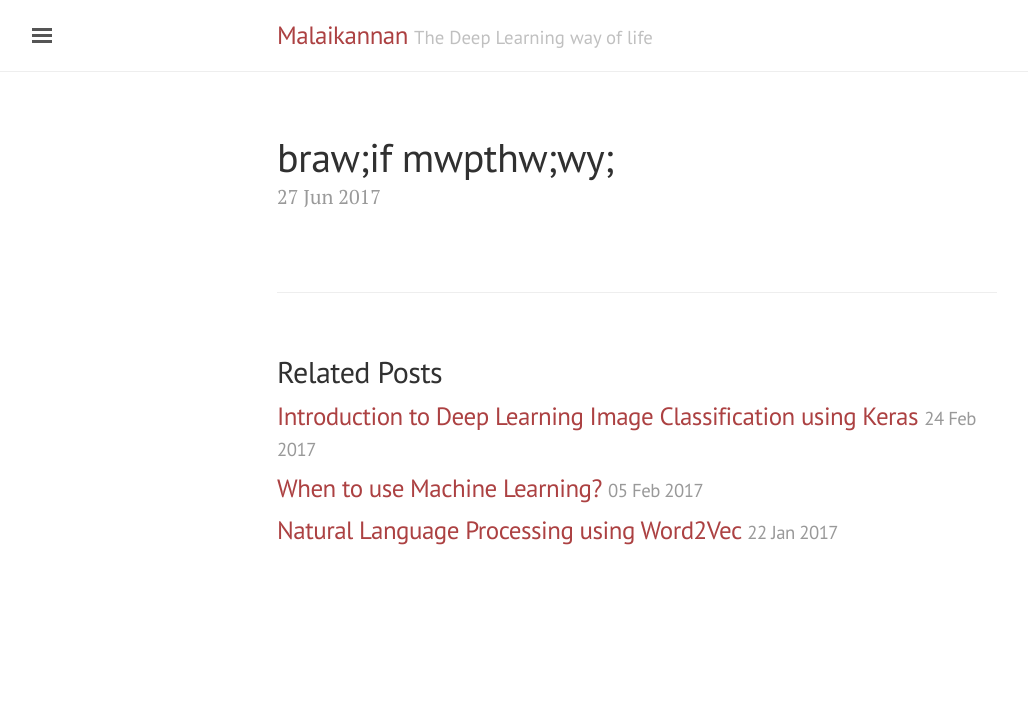
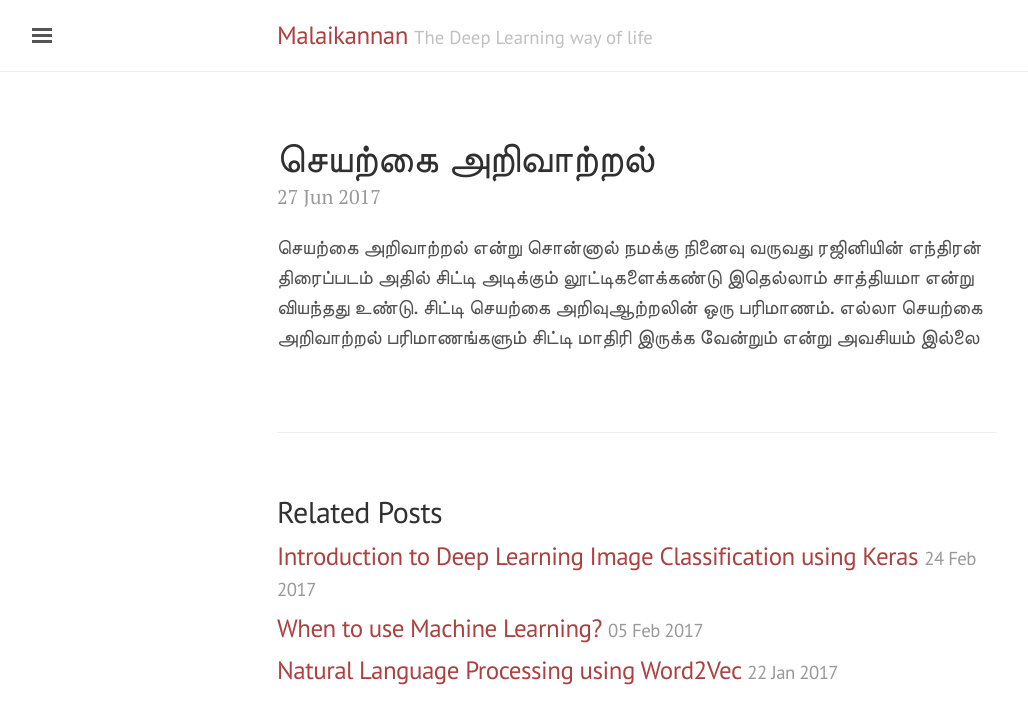
Before and after one commit to malaikannan/malaikannan.github.io, a Jekyll site: the page built from _posts/2017-06-27-artificial-intelligence-in-tamil.markdown, in a window 1280 px wide. Shown: the top 724 px of the page, without its empty margins (3-1031 px from the left). Built offline with Jekyll 4.4.1, drawn with Linux system fonts in a browser that asks for light colours; comment, search, counter and statistics services are not loaded.

Commit message:
first tamil push

```diff
--- a/_posts/2017-06-27-artificial-intelligence-in-tamil.markdown
+++ b/_posts/2017-06-27-artificial-intelligence-in-tamil.markdown
@@ -1,5 +1,7 @@
 ---
 layout: "post"
-title: "braw;if mwpthw;wy; "
+title: "செயற்கை அறிவாற்றல்"
 date: "2017-06-27 20:50"
 ---
+
+செயற்கை அறிவாற்றல் என்று சொன்னால் நமக்கு நினைவு வருவது ரஜினியின் எந்திரன் திரைப்படம் அதில் சிட்டி அடிக்கும் லூட்டிகளைக்கண்டு இதெல்லாம் சாத்தியமா என்று வியந்தது உண்டு. சிட்டி செயற்கை அறிவுஆற்றலின் ஒரு பரிமாணம். எல்லா செயற்கை அறிவாற்றல் பரிமாணங்களும் சிட்டி மாதிரி இருக்க வேன்றும் என்று அவசியம் இல்லை
```
